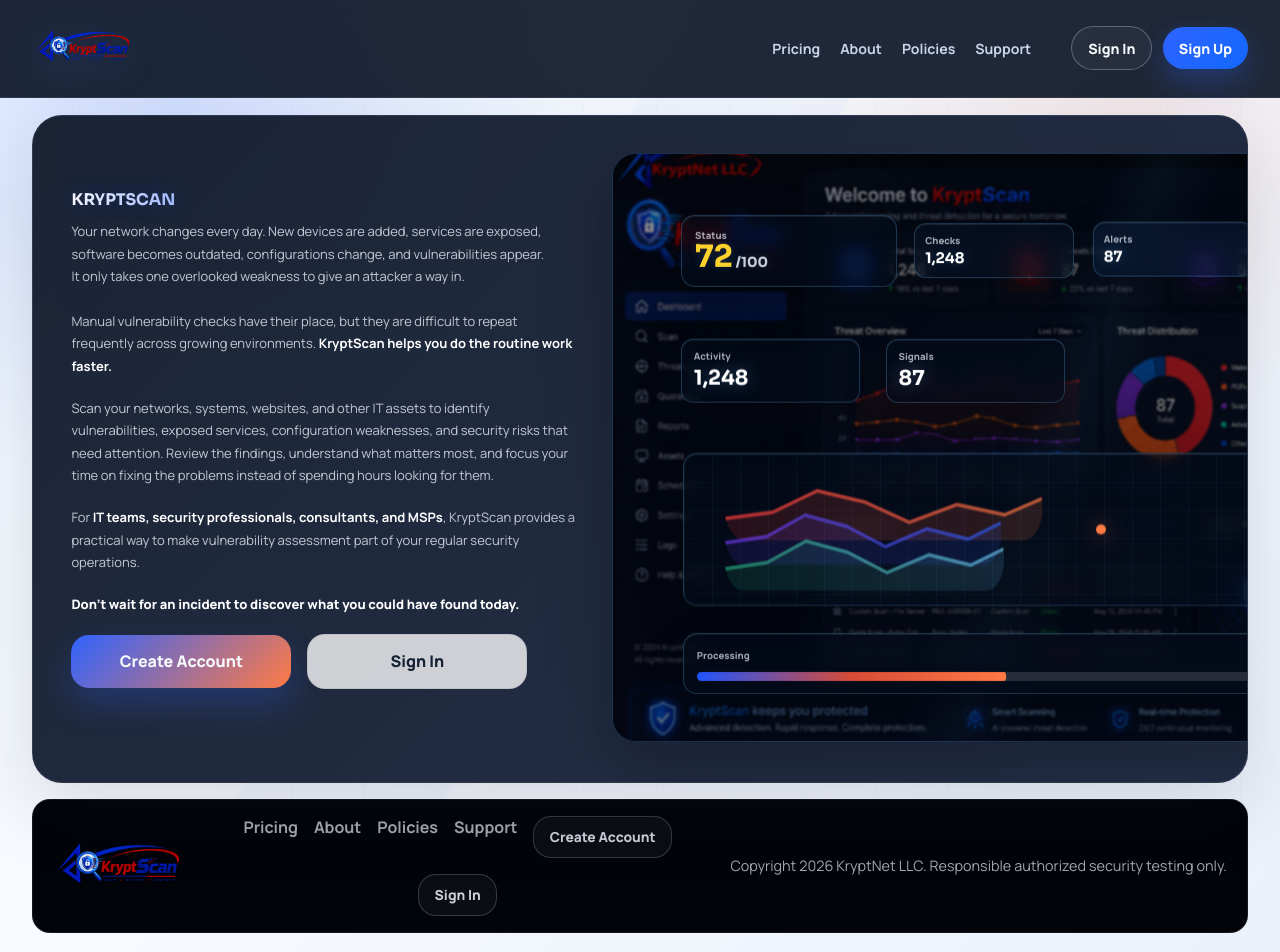
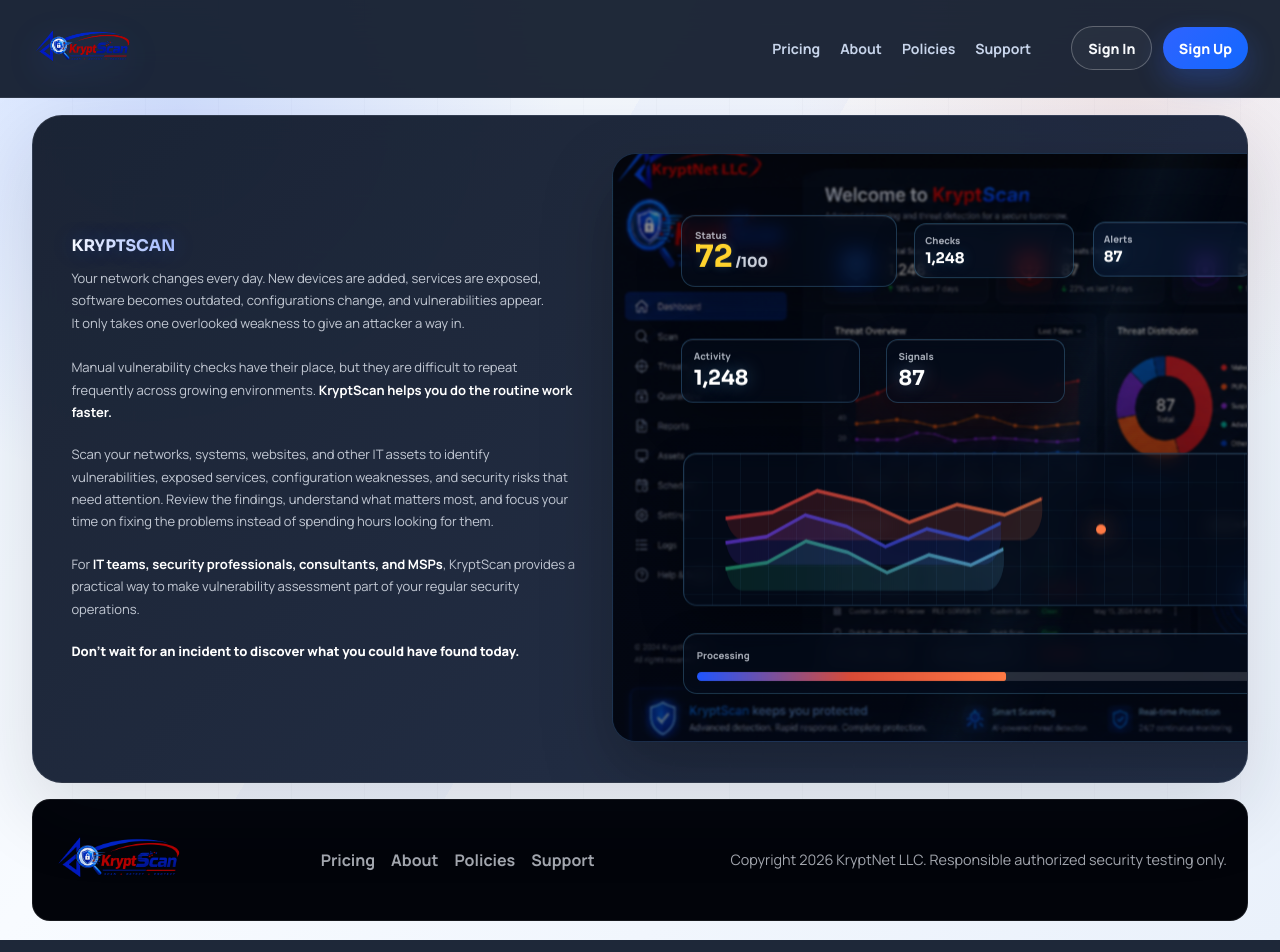
Before and after one commit to kofi4me/kryptscan, a FastAPI app: page / in a window 1280 px wide. Run offline with FastAPI, Linux system fonts and the light colour scheme.

Commit message:
Remove duplicate homepage auth actions

```diff
--- a/app/templates/index.html
+++ b/app/templates/index.html
@@ -60,10 +60,6 @@
             <p class="trust-note">
               Don't wait for an incident to discover what you could have found today.
             </p>
-            <div class="hero-actions">
-              <button type="button" data-auth-mode="signup">Create Account</button>
-              <button type="button" class="ghost dark-ghost" data-auth-mode="signin">Sign In</button>
-            </div>
           </div>
 
           <div class="landing-side">
@@ -132,8 +128,6 @@
             <a href="/about">About</a>
             <a href="/policies">Policies</a>
             <a href="/support">Support</a>
-            <button type="button" data-auth-mode="signup">Create Account</button>
-            <button type="button" data-auth-mode="signin">Sign In</button>
           </nav>
           <p>Copyright 2026 KryptNet LLC. Responsible authorized security testing only.</p>
         </footer>
```
